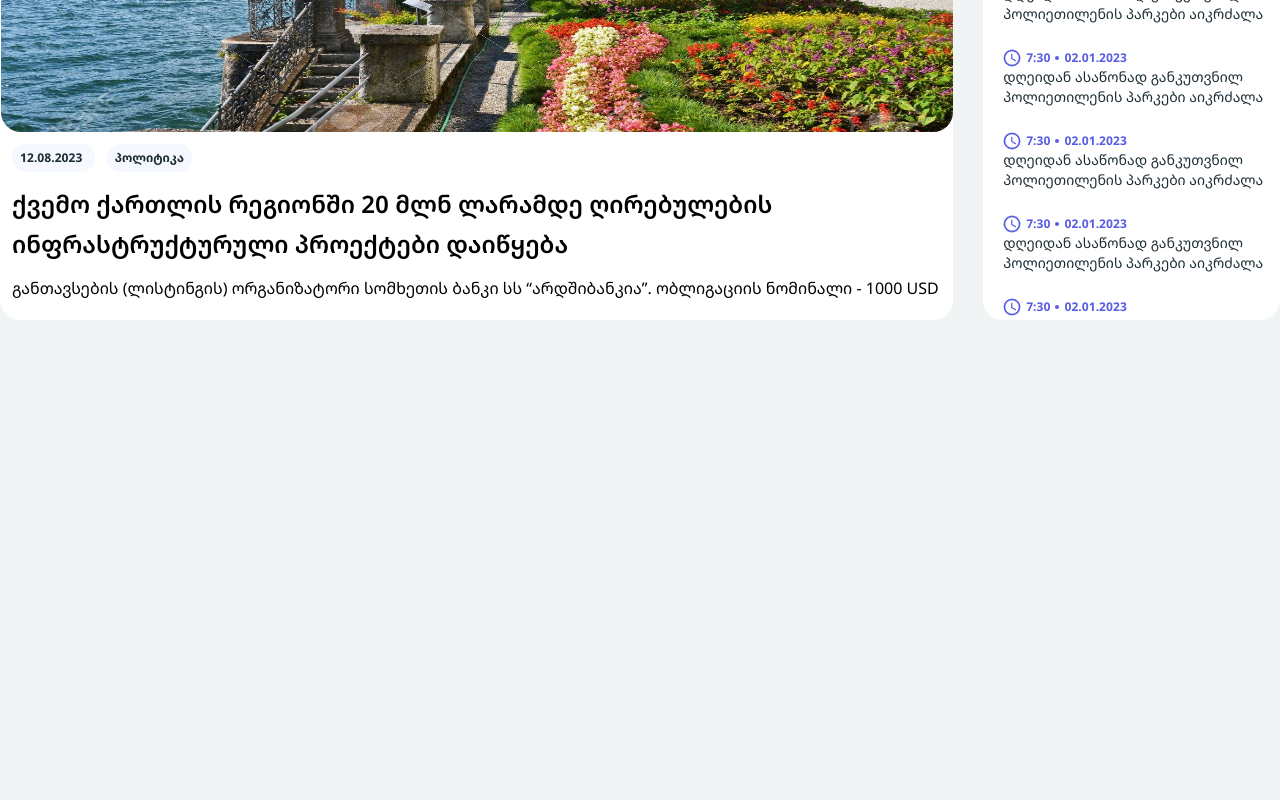
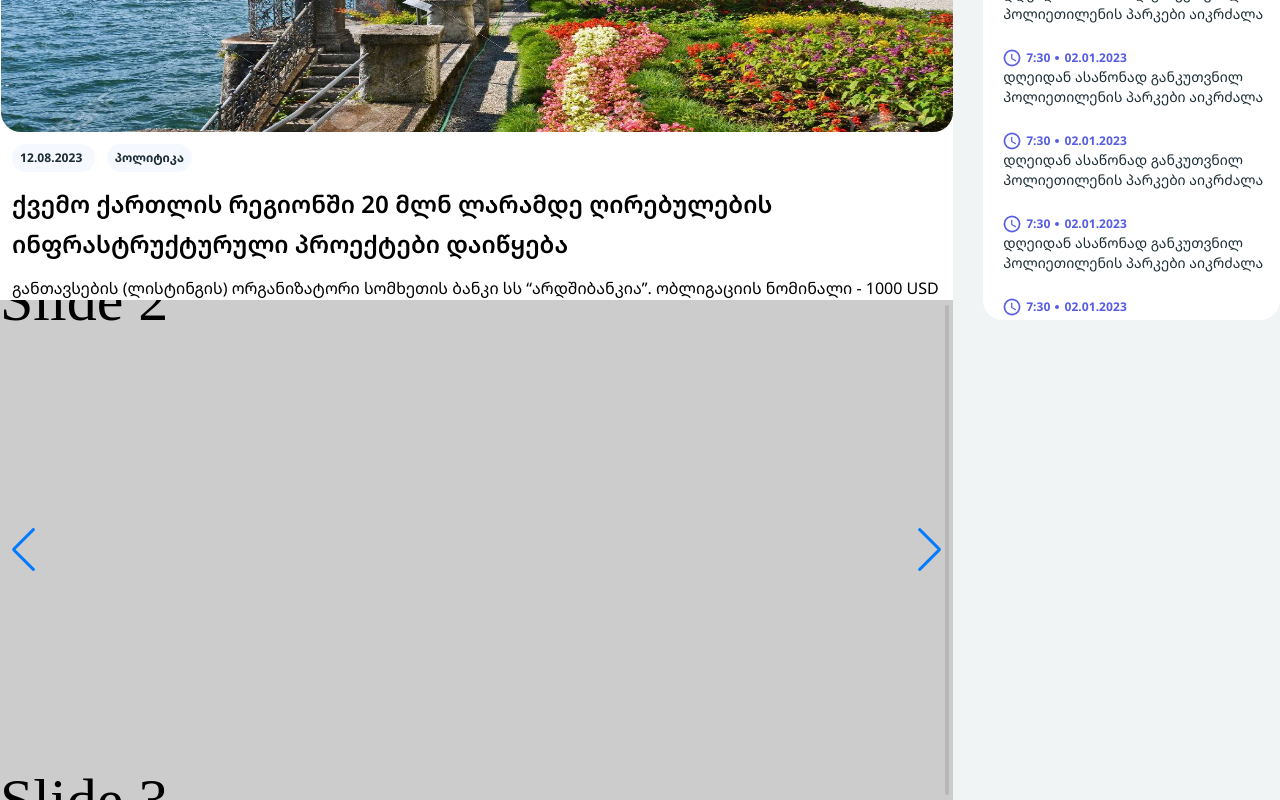
Before and after one commit to LukaDudauri7/Clipart-Vue, a Vue app: page / in a window 1280 px wide. Shown: the part 438-1238 px from the top of the page. Before the commit the page ends 800 px from the top, so only its background shows below. Built offline with nearby package versions, Linux system fonts and the light colour scheme.

Commit message:
add swiper.js

```diff
--- a/package.json
+++ b/package.json
@@ -9,6 +9,7 @@
   },
   "dependencies": {
     "core-js": "^3.8.3",
+    "swiper": "^11.1.1",
     "tailwindcss": "^3.4.3",
     "vue": "^3.2.13"
   },
--- a/public/index.html
+++ b/public/index.html
@@ -9,7 +9,7 @@
     <title><%= htmlWebpackPlugin.options.title %></title>
   </head>
   <body>
-    <script src="https://cdn.jsdelivr.net/npm/swiper@11/swiper-bundle.min.js"></script>
+    <!-- <script src="https://cdn.jsdelivr.net/npm/swiper@11/swiper-bundle.min.js"></script> -->
     <noscript>
       <strong>We're sorry but <%= htmlWebpackPlugin.options.title %> doesn't work properly without JavaScript enabled. Please enable it to continue.</strong>
     </noscript>
--- a/src/components/main.vue
+++ b/src/components/main.vue
@@ -3,22 +3,77 @@
     <div class="img-container">
       <img src="../assets/region.jpg" class="img-class" />
     </div>
+    <!-- Slider main container -->
     <div class="timeandfield">
       <div class="field">12.08.2023</div>
       <div class="field">პოლიტიკა</div>
     </div>
-    <div class="main-text">ქვემო ქართლის რეგიონში 20 მლნ ლარამდე ღირებულების ინფრასტრუქტურული პროექტები დაიწყება</div>
-    <div class="second-text">განთავსების (ლისტინგის) ორგანიზატორი სომხეთის ბანკი სს “არდშიბანკია”. ობლიგაციის ნომინალი - 1000 USD</div>
+    <div class="main-text">
+      ქვემო ქართლის რეგიონში 20 მლნ ლარამდე ღირებულების ინფრასტრუქტურული
+      პროექტები დაიწყება
+    </div>
+    <div class="second-text">
+      განთავსების (ლისტინგის) ორგანიზატორი სომხეთის ბანკი სს “არდშიბანკია”.
+      ობლიგაციის ნომინალი - 1000 USD
+    </div>
+    <div class="swiper">
+      <!-- Additional required wrapper -->
+      <div class="swiper-wrapper">
+        <!-- Slides -->
+        <div class="swiper-slide">Slide 1</div>
+        <div class="swiper-slide">Slide 2</div>
+        <div class="swiper-slide">Slide 3</div>
+        ...
+      </div>
+      <!-- If we need pagination -->
+      <div class="swiper-pagination"></div>
+      <!-- If we need navigation buttons -->
+      <div class="swiper-button-prev"></div>
+      <div class="swiper-button-next"></div>
+      <!-- If we need scrollbar -->
+      <div class="swiper-scrollbar"></div>
+    </div>
   </div>
 </template>
 
 <script>
+import Swiper from "swiper"; // Import Swiper at the beginning of the script section
 export default {
   name: "MainComponent",
+  mounted() {
+    new Swiper(".swiper", {
+      // Optional parameters
+      direction: "vertical",
+      loop: true,
+      // If we need pagination
+      pagination: {
+        el: ".swiper-pagination",
+      },
+      // Navigation arrows
+      navigation: {
+        nextEl: ".swiper-button-next",
+        prevEl: ".swiper-button-prev",
+      },
+      // And if we need scrollbar
+      scrollbar: {
+        el: ".swiper-scrollbar",
+      },
+    });
+  },
 };
 </script>
 
 <style scoped>
+.swiper {
+  height: 500px;
+}
+.swiper-wrapper {
+  display: flex;
+  background: #ccc;
+  justify-content: center;
+  align-content: center;
+  font-size: 60px;
+}
 .center-container {
   margin-top: 40px;
   width: 976px;
@@ -42,14 +97,14 @@ export default {
   margin-left: 12px;
   gap: 12px;
 }
-.field{
-  color:#1D2D35;
+.field {
+  color: #1d2d35;
   font-weight: 700;
   font-family: "NotoSans";
   line-height: 16px;
   font-size: 12px;
   padding: 6px 8px;
-  background-color: #F5F8FF;
+  background-color: #f5f8ff;
   gap: 10px;
   border-radius: 16px;
   width: 85px;
```
Also changed, not shown: 1 other file (tests, documents, lock files or other folders). Lines whose indentation alone changed are shown as unchanged.
